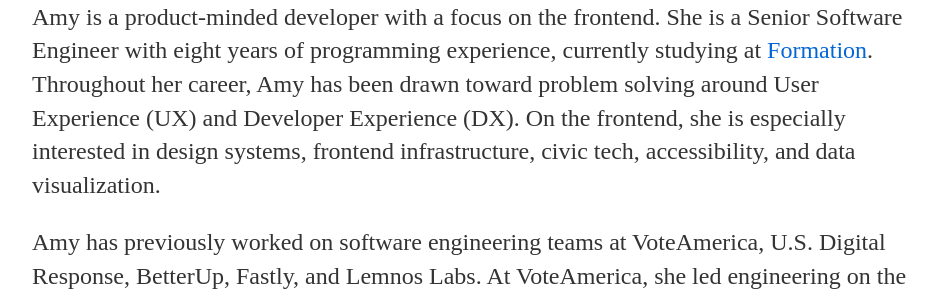
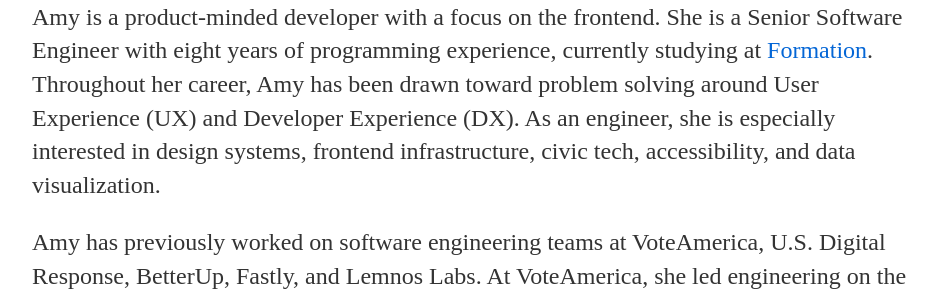
Before and after one commit to amyrlam/amyrlam.github.io-old, a Jekyll site: the page built from index.html, in a window 1280 px wide. Shown: the part 204-504 px from the top of the page, without its empty margins (160-1112 px from the left). Built offline with Jekyll 4.4.1, drawn with Linux system fonts in a browser that asks for light colours.

Commit message:
Update index.html

```diff
--- a/index.html
+++ b/index.html
@@ -7,7 +7,7 @@
 
   <p>👋 it's me on the interweb</p>
 
-  <p>Amy is a product-minded developer with a focus on the frontend. She is a Senior Software Engineer with eight years of programming experience, currently studying at <a href='https://formation.dev/' target='_blank'>Formation</a>. Throughout her career, Amy has been drawn toward problem solving around User Experience (UX) and Developer Experience (DX). On the frontend, she is especially interested in design systems, frontend infrastructure, civic tech, accessibility, and data visualization.</p>
+  <p>Amy is a product-minded developer with a focus on the frontend. She is a Senior Software Engineer with eight years of programming experience, currently studying at <a href='https://formation.dev/' target='_blank'>Formation</a>. Throughout her career, Amy has been drawn toward problem solving around User Experience (UX) and Developer Experience (DX). As an engineer, she is especially interested in design systems, frontend infrastructure, civic tech, accessibility, and data visualization.</p>
 
   <p>Amy has previously worked on software engineering teams at VoteAmerica, U.S. Digital Response, BetterUp, Fastly, and Lemnos Labs. At VoteAmerica, she led engineering on the flagship polling place locator tool, which helped support record-breaking voter turnout efforts during the November 2020 election. VoteAmerica did over 9.5M polling place lookups in 2020. Voters performed 465,000 lookups on the VoteAmerica website, and the free web tool was embedded on over 100 different websites.</p>
 
```
